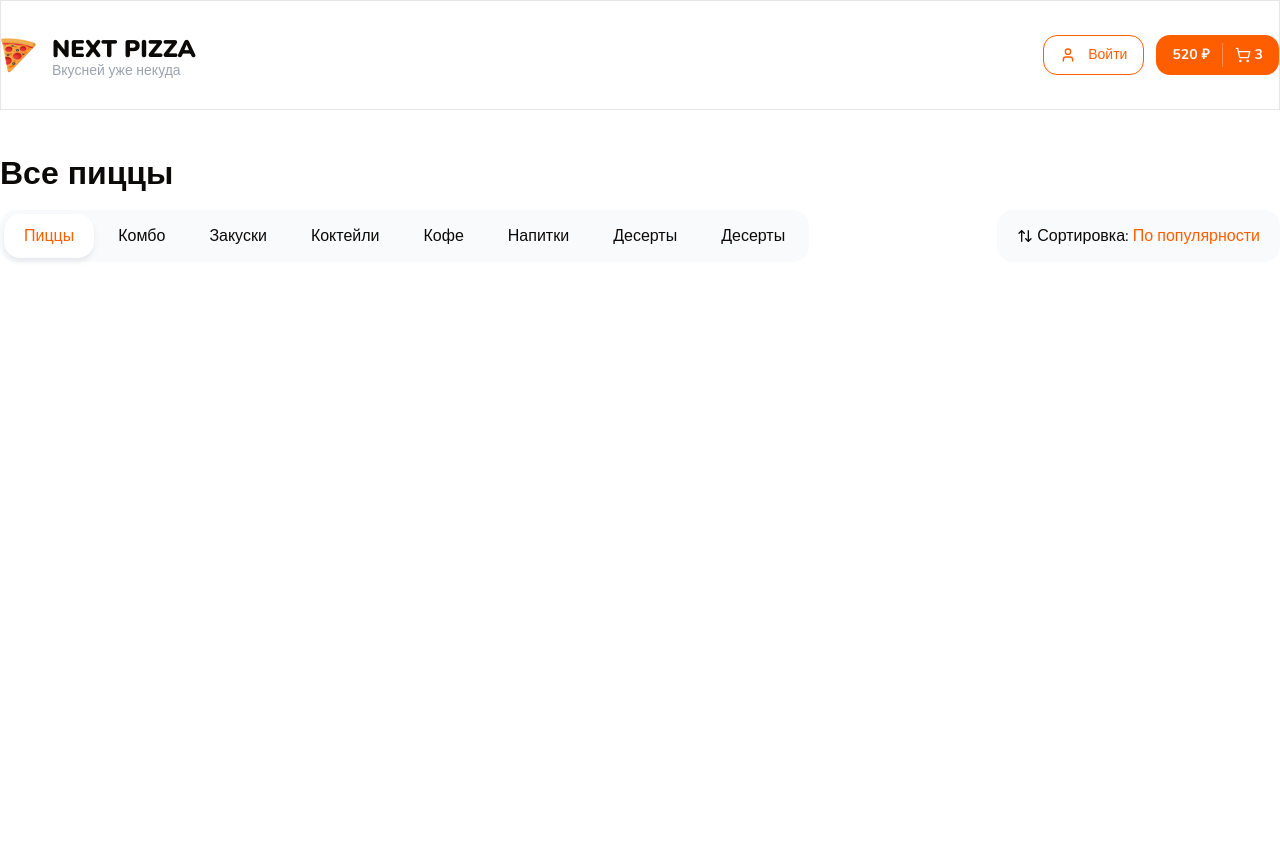
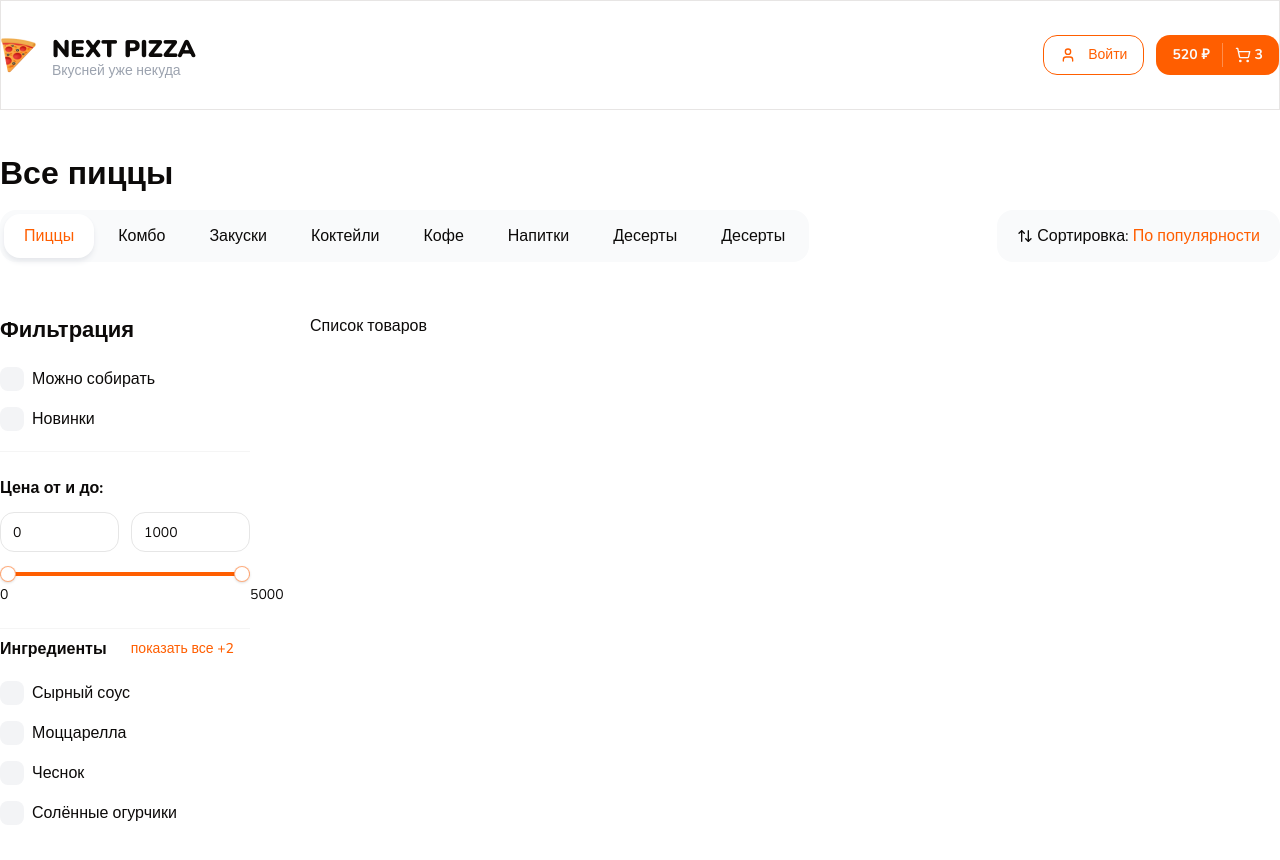
Before and after one commit to Albert-Ti/next-pizza, a Next.js app: page / in a window 1280 px wide. Shown: the top 860 px of the page. After the commit the page ends 825 px from the top, so only its background shows below. Built offline with nearby package versions, Linux system fonts and the light colour scheme.

Commit message:
feat: implemented filtering of ingredients in the sidebar

```diff
--- a/app/layout.tsx
+++ b/app/layout.tsx
@@ -1,7 +1,8 @@
+import {Header} from '@/components/shared'
+import {cn} from '@/lib/utils'
 import type {Metadata} from 'next'
 import {Nunito} from 'next/font/google'
 import './globals.css'
-import {Header} from '@/components/shared'
 
 const nunito = Nunito({
   subsets: ['cyrillic'],
@@ -21,12 +22,9 @@
 }>) {
   return (
     <html lang='en'>
-      <body className={nunito.className}>
-        <main className='min-h-screen'>
-          <Header />
-
-          {children}
-        </main>
+      <body className={cn('min-h-screen', nunito.className)}>
+        <Header />
+        <main>{children}</main>
       </body>
     </html>
   )
--- a/app/page.tsx
+++ b/app/page.tsx
@@ -1,4 +1,4 @@
-import {Container, TopBar} from '@/components/shared'
+import {Container, Filters, TopBar} from '@/components/shared'
 import {Title} from '@/components/shared/title'
 
 export default function Home() {
@@ -10,7 +10,19 @@
 
       <TopBar />
 
-      <div className='h-[3000px]'></div>
+      <Container className='mt-10'>
+        <div className='flex gap-[60px]'>
+          {/* фильтрация */}
+          <div className='w-[250px]'>
+            <Filters />
+          </div>
+
+          {/* Список товаров */}
+          <div className='flex-1'>
+            <div className='flex flex-col gap-16'>Список товаров</div>
+          </div>
+        </div>
+      </Container>
     </>
   )
 }
--- a/components/shared/categories.tsx
+++ b/components/shared/categories.tsx
@@ -20,7 +20,7 @@
           )}
           key={i}
         >
-          <Link className='font-normal' href='#'>
+          <Link className="font-normal" href="#">
             {cat}
           </Link>
         </li>
--- /dev/null
+++ b/components/shared/filter-checkbox.tsx
@@ -0,0 +1,34 @@
+import React from 'react'
+import {Checkbox} from '../ui/checkbox'
+
+export interface FilterCheckboxProps {
+  text: string
+  value: string
+  endAdornment?: React.ReactNode
+  onCheckedChange?: (checked: boolean) => void
+  checked?: boolean
+}
+
+export const FilterCheckbox: React.FC<FilterCheckboxProps> = ({
+  text,
+  value,
+  endAdornment,
+  onCheckedChange,
+  checked,
+}) => {
+  return (
+    <div className="flex items-center space-x-2">
+      <Checkbox
+        onCheckedChange={onCheckedChange}
+        checked={checked}
+        value={value}
+        className="rounded-[8px] w-6 h-6"
+        id={`checkbox-${String(value)}`}
+      />
+      <label htmlFor={`checkbox-${String(value)}`} className="leading-none cursor-pointer flex-1">
+        {text}
+      </label>
+      {endAdornment}
+    </div>
+  )
+}
--- /dev/null
+++ b/components/shared/filter-ingredients.tsx
@@ -0,0 +1,87 @@
+'use client'
+
+import React from 'react'
+import {Button, Input} from '../ui'
+import {FilterCheckbox, FilterCheckboxProps} from './filter-checkbox'
+import {Title} from './title'
+
+type Props = {
+  title: string
+  items: FilterCheckboxProps[]
+  defaultItems?: FilterCheckboxProps[]
+  limit?: number
+  searchInputPlaceholder?: string
+  className?: string
+  onChange?: (values: string[]) => void
+  defaultValue?: string[]
+}
+
+export const FilterIngredients: React.FC<Props> = ({
+  title,
+  items,
+  defaultItems,
+  limit = 4,
+  searchInputPlaceholder = 'Поиск...',
+  className,
+  onChange,
+  defaultValue,
+}) => {
+  const [showAllIngredients, setShowAllIngredients] = React.useState<number>(limit)
+  const [searchIngredients, setSearchIngredients] = React.useState<string>('')
+
+  const handleSearchIngredients = (e: React.ChangeEvent<HTMLInputElement>) => {
+    setSearchIngredients(e.target.value)
+  }
+
+  const filtered = items.filter(item =>
+    item.text.toLowerCase().includes(searchIngredients.toLowerCase())
+  )
+
+  return (
+    <div className={className}>
+      <div className="flex justify-between items-center mb-3">
+        <Title className="font-bold" size="xs" text={title} />
+        {items.length > showAllIngredients ? (
+          <Button
+            variant="ghost"
+            className="text-primary cursor-pointer"
+            onClick={() => setShowAllIngredients(items.length)}
+          >
+            показать все +{items.slice(4).length}
+          </Button>
+        ) : (
+          <Button
+            variant="ghost"
+            className="text-primary cursor-pointer"
+            onClick={() => setShowAllIngredients(limit)}
+          >
+            скрыть
+          </Button>
+        )}
+      </div>
+
+      {items.length === showAllIngredients && (
+        <div className="mb-5">
+          <Input
+            className="bg-gray-50 border-none"
+            onChange={handleSearchIngredients}
+            placeholder={searchInputPlaceholder}
+          />
+        </div>
+      )}
+
+      <ul className="flex flex-col gap-4 max-h-96 pr-2 overflow-auto scrollbar">
+        {filtered.slice(0, showAllIngredients).map((item, i) => (
+          <li key={`${i}${item.text}`}>
+            <FilterCheckbox
+              text={item.text}
+              value={item.value}
+              onCheckedChange={e => console.log(e)}
+              checked={false}
+            />
+          </li>
+        ))}
+      </ul>
+    </div>
+  )
+}
--- /dev/null
+++ b/components/shared/filters.tsx
@@ -0,0 +1,56 @@
+import React from 'react'
+import {Title} from './title'
+import {FilterCheckbox} from './filter-checkbox'
+import {Input} from '../ui'
+import {RangeSlider} from './range-slider'
+import {FilterIngredients} from './filter-ingredients'
+
+const ingredients = [
+  {
+    text: 'Сырный соус',
+    value: '3',
+  },
+  {
+    text: 'Моццарелла',
+    value: '4',
+  },
+  {
+    text: 'Чеснок',
+    value: '5',
+  },
+  {
+    text: 'Солённые огурчики',
+    value: '6',
+  },
+  {
+    text: 'Красный лук',
+    value: '7',
+  },
+  {
+    text: 'Томаты',
+    value: '8',
+  },
+]
+
+export const Filters: React.FC = () => {
+  return (
+    <div>
+      <Title className='mb-5 font-bold' text='Фильтрация' size='sm' />
+      <div className='flex flex-col gap-4'>
+        <FilterCheckbox text='Можно собирать' value='1' />
+        <FilterCheckbox text='Новинки' value='2' />
+      </div>
+
+      <div className='mt-5 border-y border-y-neutral-100 py-6 pb-7'>
+        <p className='font-bold mb-3'>Цена от и до:</p>
+        <div className='flex gap-3 mb-5'>
+          <Input type='number' placeholder='0' min={0} max={1000} defaultValue={0} />
+          <Input type='number' min={100} max={1000} defaultValue={1000} />
+        </div>
+        <RangeSlider min={0} max={5000} step={10} value={[0, 5000]} />
+      </div>
+
+      <FilterIngredients title='Ингредиенты' items={ingredients} defaultItems={ingredients} />
+    </div>
+  )
+}
--- a/components/shared/index.ts
+++ b/components/shared/index.ts
@@ -3,3 +3,7 @@
 export {Categories} from './categories'
 export {SortPopup} from './sort-popup'
 export {TopBar} from './top-bar'
+export {Filters} from './filters'
+export {FilterCheckbox} from './filter-checkbox'
+export {RangeSlider} from './range-slider'
+export {FilterIngredients} from './filter-ingredients'
--- /dev/null
+++ b/components/shared/range-slider.tsx
@@ -0,0 +1,70 @@
+'use client'
+
+import React from 'react'
+import * as SliderPrimitive from '@radix-ui/react-slider'
+
+import {cn} from '@/lib/utils'
+
+type SliderProps = {
+  className?: string
+  min: number
+  max: number
+  step: number
+  formatLabel?: (value: number) => string
+  value?: number[] | readonly number[]
+  onValueChange?: (values: number[]) => void
+}
+
+const RangeSlider = React.forwardRef(
+  ({className, min, max, step, formatLabel, value, onValueChange, ...props}: SliderProps, ref) => {
+    const initialValue = Array.isArray(value) ? value : [min, max]
+    const [localValues, setLocalValues] = React.useState(initialValue)
+
+    React.useEffect(() => {
+      // Update localValues when the external value prop changes
+      setLocalValues(Array.isArray(value) ? value : [min, max])
+    }, [min, max, value])
+
+    const handleValueChange = (newValues: number[]) => {
+      setLocalValues(newValues)
+      if (onValueChange) {
+        onValueChange(newValues)
+      }
+    }
+
+    return (
+      <SliderPrimitive.Root
+        ref={ref as React.RefObject<HTMLDivElement>}
+        min={min}
+        max={max}
+        step={step}
+        value={localValues}
+        onValueChange={handleValueChange}
+        className={cn('relative flex w-full touch-none select-none mb-6 items-center', className)}
+        {...props}
+      >
+        <SliderPrimitive.Track className='relative h-1 w-full grow overflow-hidden rounded-full bg-primary/20'>
+          <SliderPrimitive.Range className='absolute h-full bg-primary' />
+        </SliderPrimitive.Track>
+        {localValues.map((value, index) => (
+          <React.Fragment key={index}>
+            <div
+              className='absolute text-center'
+              style={{
+                left: `calc(${((value - min) / (max - min)) * 100}% + 0px)`,
+                top: `10px`,
+              }}
+            >
+              <span className='text-sm'>{formatLabel ? formatLabel(value) : value}</span>
+            </div>
+            <SliderPrimitive.Thumb className='block h-4 w-4 rounded-full border border-primary/50 bg-white shadow transition-colors focus-visible:outline-none focus-visible:ring-1 focus-visible:ring-ring disabled:pointer-events-none disabled:opacity-50' />
+          </React.Fragment>
+        ))}
+      </SliderPrimitive.Root>
+    )
+  }
+)
+
+RangeSlider.displayName = SliderPrimitive.Root.displayName
+
+export {RangeSlider}
--- a/components/ui/checkbox.tsx
+++ b/components/ui/checkbox.tsx
@@ -1,30 +1,28 @@
-"use client"
+'use client'
 
-import * as React from "react"
-import * as CheckboxPrimitive from "@radix-ui/react-checkbox"
-import { Check } from "lucide-react"
+import * as React from 'react'
+import * as CheckboxPrimitive from '@radix-ui/react-checkbox'
+import {Check} from 'lucide-react'
 
-import { cn } from "@/lib/utils"
+import {cn} from '@/lib/utils'
 
 const Checkbox = React.forwardRef<
   React.ElementRef<typeof CheckboxPrimitive.Root>,
   React.ComponentPropsWithoutRef<typeof CheckboxPrimitive.Root>
->(({ className, ...props }, ref) => (
+>(({className, ...props}, ref) => (
   <CheckboxPrimitive.Root
     ref={ref}
     className={cn(
-      "peer h-4 w-4 shrink-0 rounded-sm border border-primary ring-offset-background focus-visible:outline-none focus-visible:ring-2 focus-visible:ring-ring focus-visible:ring-offset-2 disabled:cursor-not-allowed disabled:opacity-50 data-[state=checked]:bg-primary data-[state=checked]:text-primary-foreground",
+      'peer h-4 w-4 shrink-0 bg-gray-100 ring-offset-background focus-visible:outline-none focus-visible:ring-2 focus-visible:ring-ring focus-visible:ring-offset-2 disabled:cursor-not-allowed disabled:opacity-50 data-[state=checked]:bg-primary data-[state=checked]:text-primary-foreground',
       className
     )}
     {...props}
   >
-    <CheckboxPrimitive.Indicator
-      className={cn("flex items-center justify-center text-current")}
-    >
-      <Check className="h-4 w-4" />
+    <CheckboxPrimitive.Indicator className={cn('flex items-center justify-center text-current')}>
+      <Check className='h-4 w-4' strokeWidth={3} />
     </CheckboxPrimitive.Indicator>
   </CheckboxPrimitive.Root>
 ))
 Checkbox.displayName = CheckboxPrimitive.Root.displayName
 
-export { Checkbox }
+export {Checkbox}
```
